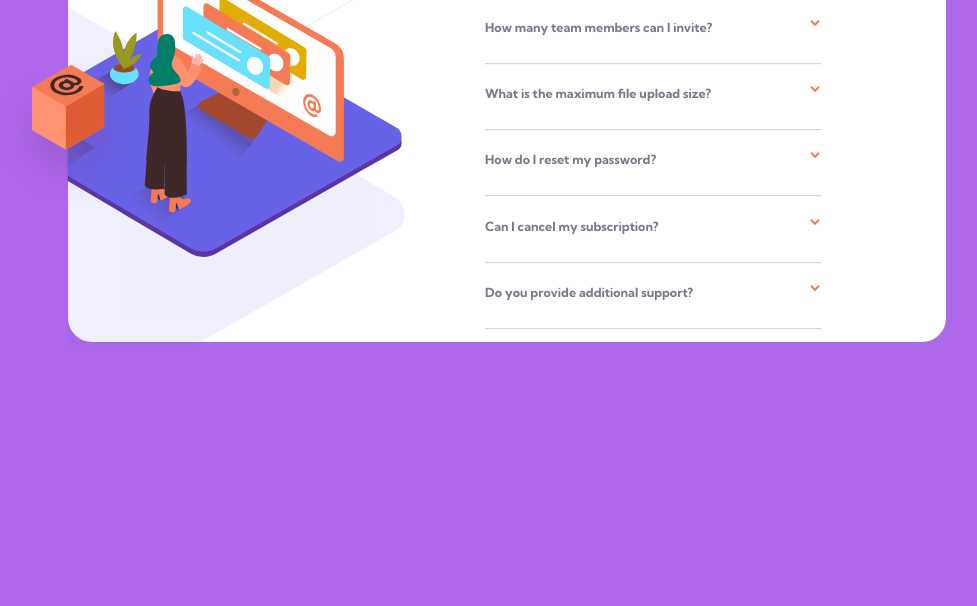
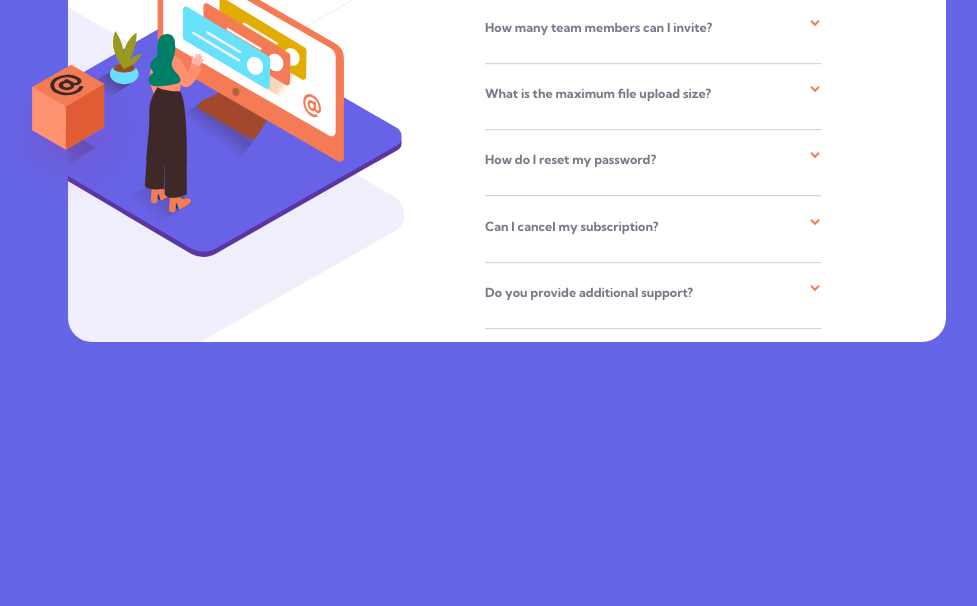
Before and after one commit to Deadflight/FAQ-accordion-card, a plain HTML site: page index.html in a window 1280 px wide. Shown: the part 194-800 px from the top of the page, without its empty margins (133-1110 px from the left). Drawn offline with Linux system fonts and the light colour scheme.

```diff
--- a/index.css
+++ b/index.css
@@ -23,7 +23,7 @@ hr{
 }
 
 body{
-  background: var(--Soft-violet);
+  background: var(--Soft-blue);
   font-size: 12px;
   font-family: 'Kumbh Sans';
 }
--- a/index.js
+++ b/index.js
@@ -1,5 +1,4 @@
 const d = document;
-
 
 d.addEventListener("click", (e) => {
   if(e.target.matches('.arrow-btn')){
```
